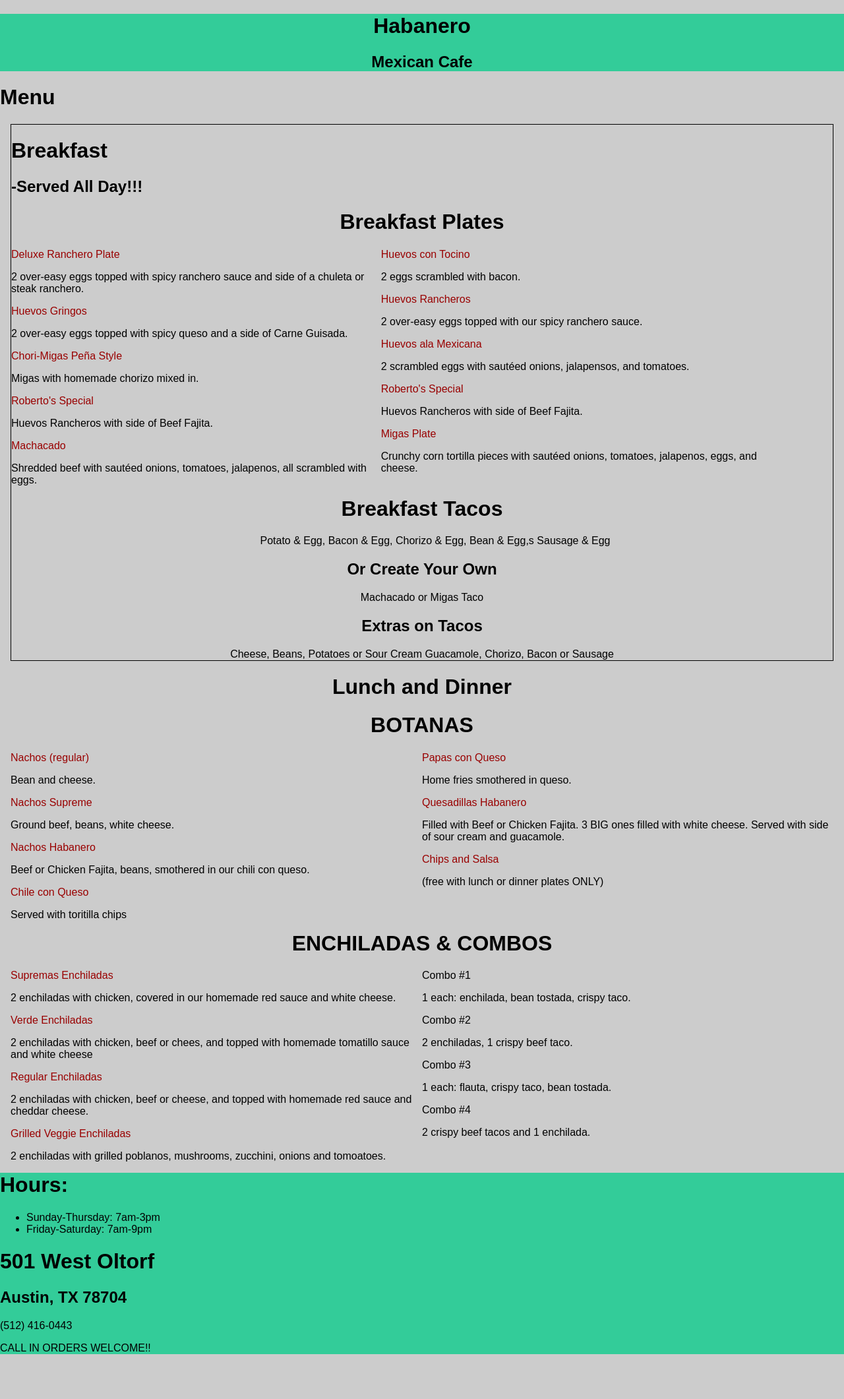
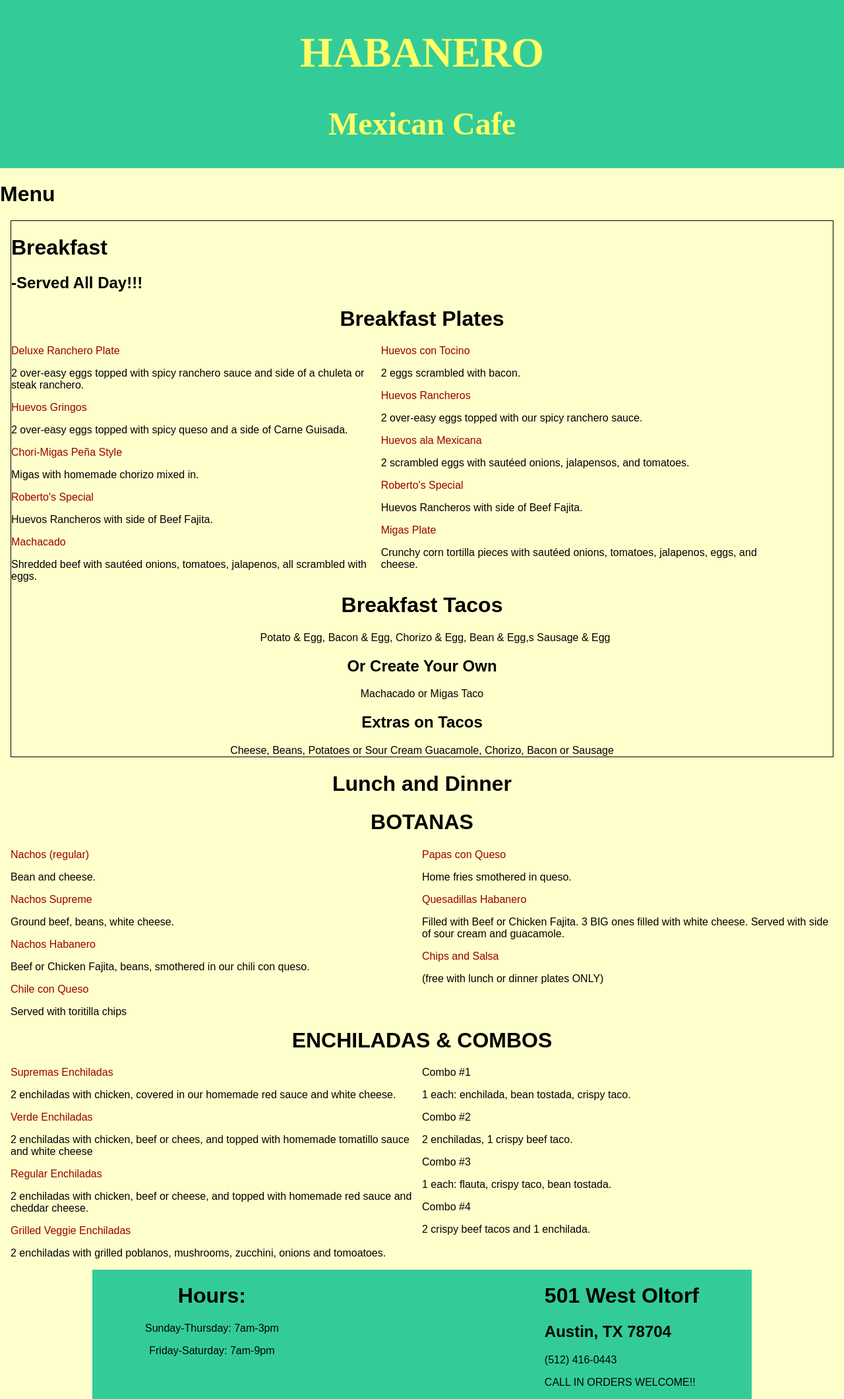
Before and after one commit to EricBlake/Restaurant-Redesign, a Jekyll site: the page built from Habanero-Website/menu.html, in a window 1280 px wide. Shown: the whole page at 66% size. Built offline with Jekyll 4.4.1, drawn with Linux system fonts in a browser that asks for light colours; some web fonts are replaced; before the commit the page ends 2069 px from its top, so only the background shows below that.

Commit message:
Home Page Almost Finished.

```diff
--- a/Habanero-Website/_includes/footer.html
+++ b/Habanero-Website/_includes/footer.html
@@ -2,10 +2,8 @@
 
 	<div class="hours">
 		<h1>Hours:</h1>
-		 <ul>
-		 	<li>Sunday-Thursday: 7am-3pm</li>
-		 	<li>Friday-Saturday: 7am-9pm</li>
-		 </ul>
+		 	<p>Sunday-Thursday: 7am-3pm</p>
+		 	<p>Friday-Saturday: 7am-9pm</p>
 	</div>
 	<div class="location">
 		<h1>501 West Oltorf</h1>
--- a/Habanero-Website/_includes/head.html
+++ b/Habanero-Website/_includes/head.html
@@ -5,5 +5,7 @@
   <title>Habanero Mexican Cafe | {% if page.title %}{{ page.title }}{% else %}{{ site.title }}{% endif %}</title>
   <link rel="stylesheet" href="{{ "/css/main.css" }}">
   <link rel="stylesheet" type="text/css" href="css/normalize.css">
-
+  <link href='https://fonts.googleapis.com/css?family=Ribeye|Jacques+Francois+Shadow|Diplomata' rel='stylesheet' type='text/css'>
+	<script src="https://use.typekit.net/rrq6uog.js"></script>
+	<script>try{Typekit.load({ async: true });}catch(e){}</script>
 </head>
--- a/Habanero-Website/_includes/header.html
+++ b/Habanero-Website/_includes/header.html
@@ -1,4 +1,4 @@
 <header class="site-header">
-	<h1>Habanero</h1>
+	<h1>HABANERO</h1>
 	<h2>Mexican Cafe</h2>
 </header>
--- a/Habanero-Website/css/main.scss
+++ b/Habanero-Website/css/main.scss
@@ -17,19 +17,28 @@
 }
 
 body{
-	background-color: #cccccc;
+	background-color: #ffffcc;
+
 }
 
-//*header and navigation begin
+//*header and navigation begin*//
 
 .site-header{
 	background-color: #33cc99;
 	text-align: center;
+	font-family: 'Ribeye', cursive;
+	margin: 0 auto;
+	color: #ffff66;
+	overflow: hidden;
+	font-size: 2em;
+
+
 }
 
 .navigation{
-	background-color: #000;
+	background-color: #9933cc;
 	margin: 0 auto;
+	padding: 1em;
 	.nav_list{
 		ul{
 			list-style: none;
@@ -55,40 +64,86 @@
 	}
 }
 
+
+//*FOOTER BEGIN*//
+
+footer{
+	background-color: #33cc99;
+	clear: both;
+	overflow: hidden;
+	max-width: 1000px;
+	margin: 0 auto;
+
+
+
+	.hours{
+		float:left;
+		text-align:center;
+		padding-left: 5em;
+		}
+}
+	.location{
+		float:right;
+		padding-right: 5em;
+	}
+
+
+//*FOOTER END*//
+
 //*HOME PAGE STYLING*//
 
 .our_story{
 	margin: 0 auto;
-	width: 100%;
 	box-sizing: border-box;
+	max-width: 1000px;
+
+
 	.our_story_text{
 		width: 40%;
-		float: left;
+		float:left;
+
 	}
+}
 	.amazing_texmex{
-		width: 60%;
-		float: left;
+		width: 50%;
+		float:left;
+		height: 10em;
 		background-image: url("http://cdn-image.foodandwine.com/sites/default/files/original-201305-HD-modern-mexican-restaurants-bandolero.jpg");
-	}
+		padding: 3em;
+		margin-top: 2em;
+		background-repeat: no-repeat;
+		background-size:cover;
+		color: #ffffff;
+
 }
 
 .section_2{
 	clear: both;
+	max-width: 1000px;
+	margin: 0 auto;
+	overflow: hidden;
 
 	.location{
-		float: left;
+		float:left;
+		width: 50%;
 	}
 
 	.map{
 		background-image: url("http://habanerocafe.com/images/map.gif");
-		height: 10em;
-		float: left;
+		height: 20em;
+		float:left;
+		width: 40%;
+		background-size:cover;
+		background-repeat:no-repeat;
+
+
+
 	}
 }
 
-footer{
-	background-color: #33cc99;
+.catering{
 	clear: both;
+	text-align: center;
 }
 
 
@@ -98,6 +153,7 @@
 	box-sizing: border-box;
 	border: 1px solid #000000;
 	margin: 1em;
+	overflow: hidden;
 }
 
 .breakfast_items1{
```
Also changed, not shown: Habanero-Website/index.html (+7 -4 lines).
